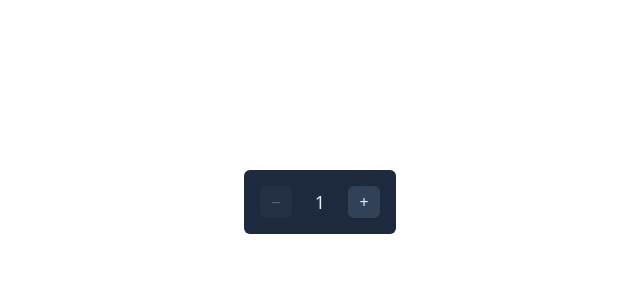
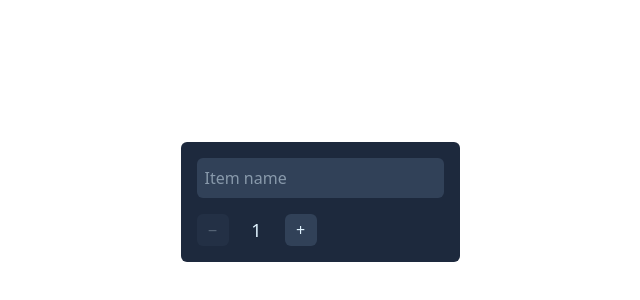
Before and after one commit to jrwall94/cprg306-assignments, a Next.js app: page /week-5 in a window 1280 px wide. Shown: the part 198-498 px from the top of the page, without its empty margins (320-960 px from the left). Built offline with nearby package versions, Linux system fonts and the light colour scheme.

Commit message:
Add name input field to week-5 NewItem

```diff
--- a/app/week-5/new-item.js
+++ b/app/week-5/new-item.js
@@ -1,13 +1,11 @@
-// app/week-4/new-item.js
+// app/week-5/new-item.js
 "use client";
+
 import { useState } from "react";
 
 export default function NewItem() {
-  //initialize quantity state
   const [quantity, setQuantity] = useState(1);
-  const [name, setName] = useState("");
-
-  //increment and decrement  logic
+  const [name, setName] = useState(""); // new: name field state
 
   function increment() {
     if (quantity < 20) {
@@ -22,24 +20,35 @@ export default function NewItem() {
   }
 
   return (
-    <div className="flex items-center gap-4 bg-slate-800 p-4 rounded-md max-w-xs">
+    // was: flex items-center gap-4 — now flex-col to stack input above the quantity row
+    <div className="flex flex-col gap-4 bg-slate-800 p-4 rounded-md max-w-xs">
+      {/* new: name input, controlled by name/setName */}
+      <input
+        type="text"
+        value={name}
+        onChange={(e) => setName(e.target.value)}
+        placeholder="Item name"
+        className="bg-slate-700 text-sky-100 p-2 rounded-md"
+      />
+
+      {/* unchanged: quantity row, same as week 4, now wrapped in its own flex row */}
+      <div className="flex items-center gap-4">
         <button
           onClick={decrement}
           disabled={quantity === 1}
-        className="bg-slate-700 text-sky-100 w-8 h-8 rounded-md hover:bg-slate-600 disabled:opacity-30 disabled:cursor-not-allowed"
+          className="bg-slate-700 text-sky-100 w-8 h-8 rounded-md hover:bg-slate-600 disabled:opacity-30"
         >
           −
         </button>
-
         <span className="text-sky-100 text-lg w-6 text-center">{quantity}</span>
-
         <button
           onClick={increment}
           disabled={quantity === 20}
-        className="bg-slate-700 text-sky-100 w-8 h-8 rounded-md hover:bg-slate-600 disabled:opacity-30 disabled:cursor-not-allowed"
+          className="bg-slate-700 text-sky-100 w-8 h-8 rounded-md hover:bg-slate-600 disabled:opacity-30"
         >
           +
         </button>
       </div>
+    </div>
   );
 }
```
Lines whose indentation alone changed are shown as unchanged.
